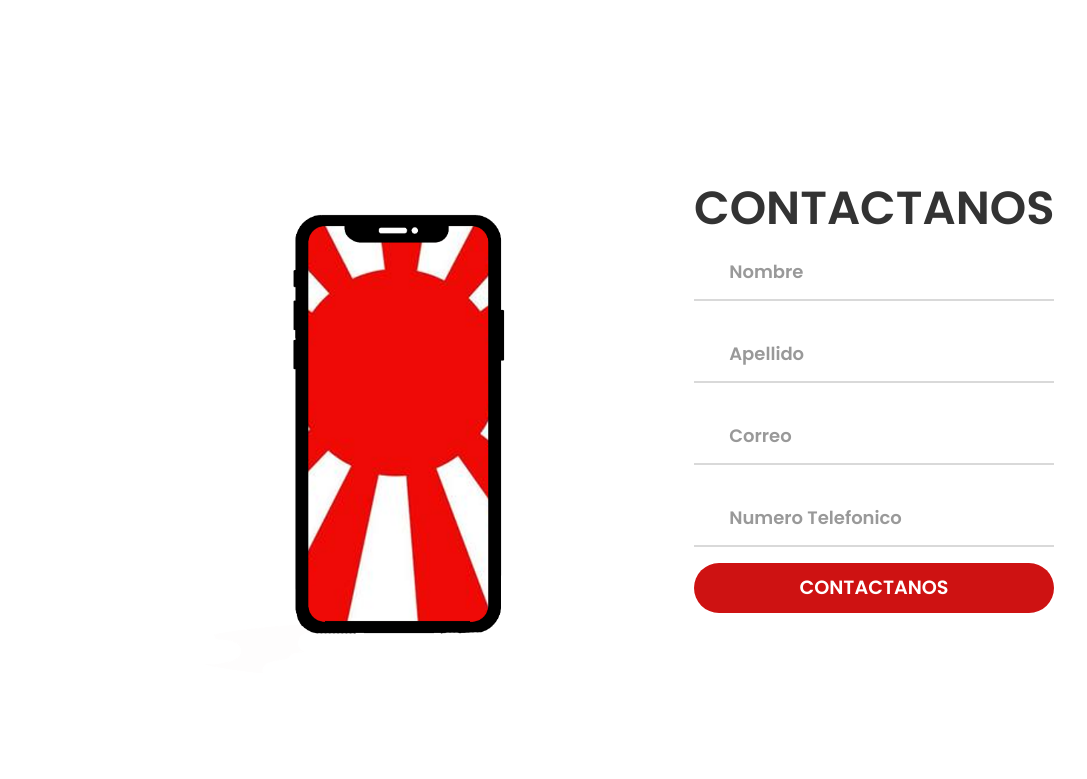
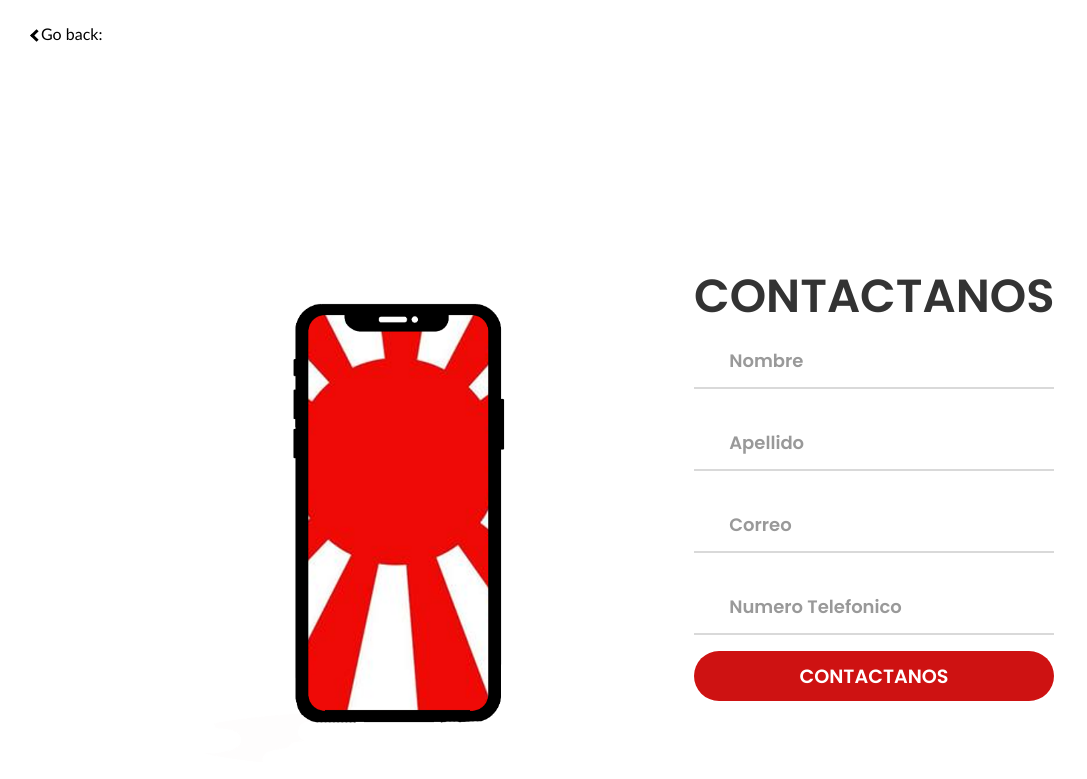
Before and after one commit to RandyGrullon/ProjectoFinal, a PHP site: page /html/contactus.html in a window 1280 px wide. Shown: the top 779 px of the page, without its empty margins (0-1087 px from the left). Run offline with PHP 8.4, Linux system fonts and the light colour scheme.

Commit message:
back buttons

```diff
--- a/JDM's CARS/css/style.css
+++ b/JDM's CARS/css/style.css
@@ -1,40 +1,33 @@
-body{
+body {
   display: flex;
   justify-content: center;
-
 }
 
-
-#HomeButtom{
+#HomeButtom {
   position: relative;
   font-size: 1.5em;
   right: 600%;
-    top:1%
-
+  top: 1%;
 }
 #LoginButtom {
   position: relative;
   font-size: 1.5em;
   left: 500%;
-    top: 1%
+  top: 1%;
 }
 
-.crumbs a{
+.crumbs a {
   text-decoration: none;
 }
 
-.crumbs a:visited{
+.crumbs a:visited {
   color: rgb(5, 5, 5);
-
-
 }
 
-
-  .SpanCars1{
+.SpanCars1 {
   background-color: transparent;
   display: inline-block;
-          font-family: 'Lato',
-          sans-serif;
+  font-family: "Lato", sans-serif;
   line-height: 1em;
   font-size: 1.5em;
   font-weight: bold;
@@ -44,15 +37,12 @@ body{
   text-decoration: none;
   text-transform: uppercase;
   position: absolute;
-          top:20%;
+  top: 20%;
   left: 45%;
-
 }
 .SpanCars2 {
-
   display: inline-block;
-        font-family: 'Lato',
-        sans-serif;
+  font-family: "Lato", sans-serif;
   line-height: 1em;
   font-size: 1.5em;
   font-weight: bold;
@@ -62,12 +52,11 @@ body{
   text-decoration: none;
   text-transform: uppercase;
   position: absolute;
-        bottom:-600px;
+  bottom: -600px;
   left: 45%;
-
 }
 
-  nav{
+nav {
   display: flex;
   justify-content: center;
   overflow: hidden;
@@ -84,7 +73,6 @@ body{
   z-index: 99;
   background-color: rgb(255, 255, 255);
   font-weight: bold;
-
 }
 
 .DivCarsInput1 {
@@ -100,12 +88,11 @@ body{
   background-size: 200%;
   font-size: 1.2rem;
   color: #fff;
-      	font-family: 'Poppins',
-      	sans-serif;
+  font-family: "Poppins", sans-serif;
   text-transform: uppercase;
   margin: 1rem 0;
   cursor: pointer;
-      	transition: .5s;
+  transition: 0.5s;
 }
 input:hover {
   background-position: right;
@@ -124,45 +111,40 @@ body{
   background-size: 200%;
   font-size: 1.2rem;
   color: #fff;
-        font-family: 'Poppins',
-        sans-serif;
+  font-family: "Poppins", sans-serif;
   text-transform: uppercase;
   margin: 1rem 0;
   cursor: pointer;
-        transition: .5s;
+  transition: 0.5s;
 }
 
 .info {
   display: flex;
   justify-content: center;
-position:  absolute;
+  position: absolute;
   align-items: center;
   font-size: 16px;
   list-style: none;
   left: 37.5em;
   top: 12em;
-font-family: 'Franklin Gothic Medium', 'Arial Narrow', Arial, sans-serif;
+  font-family: "Franklin Gothic Medium", "Arial Narrow", Arial, sans-serif;
   font-weight: 400;
-
 }
 
-.info li{
+.info li {
   list-style: none;
-
 }
 
-  .ImgCars{
+.ImgCars {
   height: auto;
   margin-top: -50px;
   position: absolute;
-
 }
 
 .crumbs li {
-
   background-color: transparent;
   display: inline-block;
-      font-family: 'Lato', sans-serif;
+  font-family: "Lato", sans-serif;
   line-height: 1em;
   font-size: 1em;
   font-weight: 400;
@@ -172,3 +154,36 @@ font-weight: 400;
   text-decoration: none;
   text-transform: uppercase;
 }
+
+
+.arrow {
+  border: solid black;
+  border-width: 0 3px 3px 0;
+  display: inline-block;
+  padding: 3px;
+}
+
+
+.left {
+  transform: rotate(135deg);
+  -webkit-transform: rotate(135deg);
+}
+
+.back-button{
+  position:relative;
+  font-family: 'Gill Sans', 'Gill Sans MT', Calibri, 'Trebuchet MS', sans-serif;
+  font-size: 1em;
+  text-decoration: none;
+  color: #000;
+  margin-right: auto;
+
+}
+
+.forRegister{
+  top: 3vh;
+  left:1.5vw;
+}
+
+.forContactUs{
+  top: 3vh;
+}
--- a/JDM's CARS/html/about.html
+++ b/JDM's CARS/html/about.html
@@ -8,6 +8,6 @@
     <title>About</title>
 </head>
 <body>
-
+ <a href="Index.html" class="back-button forContactUs">   <p ><i class="arrow left"></i>Go back:</p>  </a>
 </body>
 </html>
--- a/JDM's CARS/html/contactus.html
+++ b/JDM's CARS/html/contactus.html
@@ -4,13 +4,17 @@
     <meta charset="UTF-8">
     <meta http-equiv="X-UA-Compatible" content="IE=edge">
     <link rel="stylesheet" type="text/css" href="/JDM's CARS/css/LoginStyle.css">
+	<link rel="stylesheet" type="text/css" href="/JDM's CARS/css/style.css">
 	<link href="https://fonts.googleapis.com/css?family=Poppins:600&display=swap" rel="stylesheet">
     <meta name="viewport" content="width=device-width, initial-scale=1.0, shrink-to-fit=no">
     <title>Contact Us</title>
 </head>
 <body>
+
 	<div class="container">
-		<div class="img">
+		<a href="Index.html" class="back-button forContactUs">   <p ><i class="arrow left"></i>Go back:</p>  </a>
+
+		<br><div class="img">
 			<img src="/JDM's CARS/IMG/bg3.png">
 		</div>
 		<div class="login-content">
```
Also changed, not shown: JDM's CARS/html/register.html (+10 -1 lines). Lines whose indentation alone changed are shown as unchanged.
